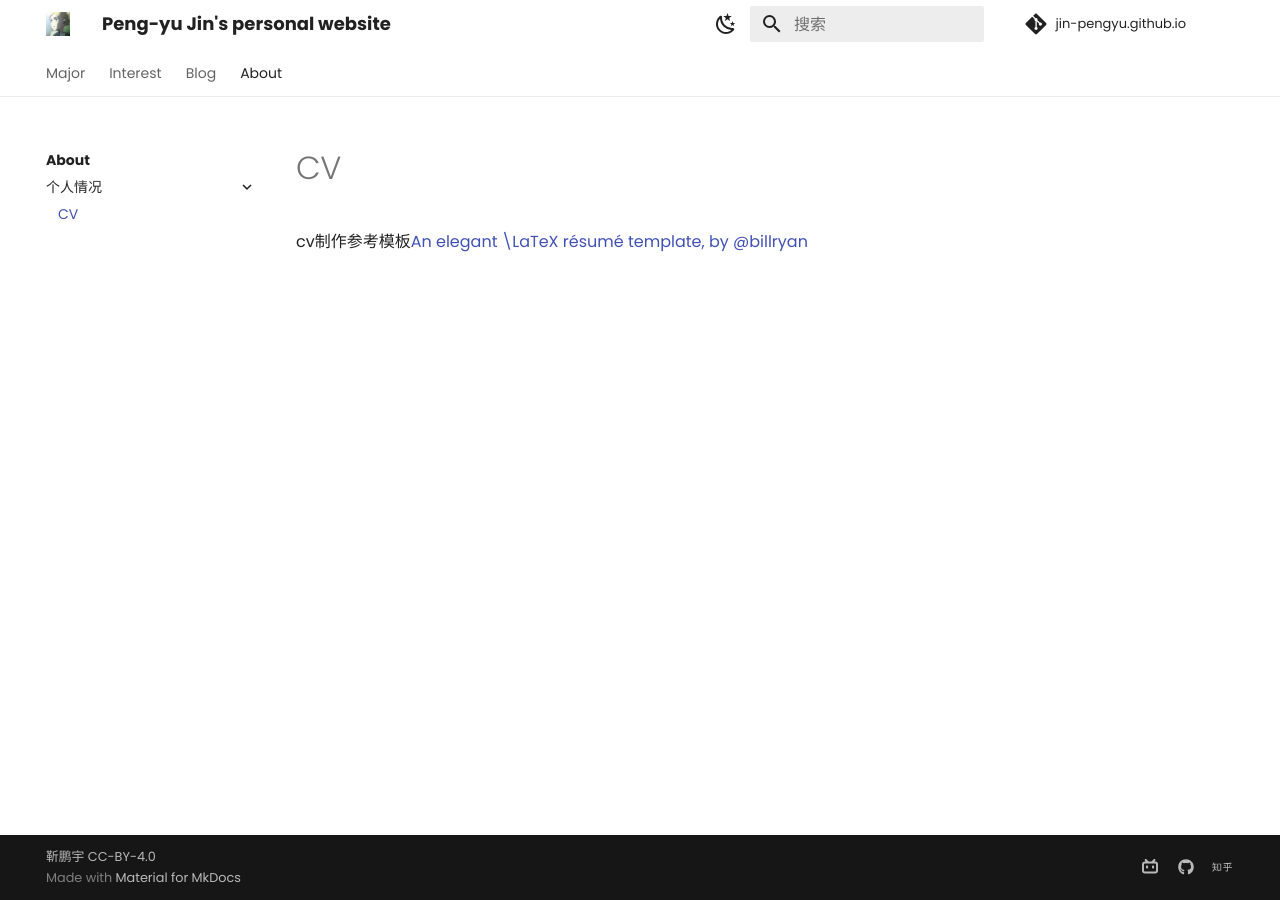
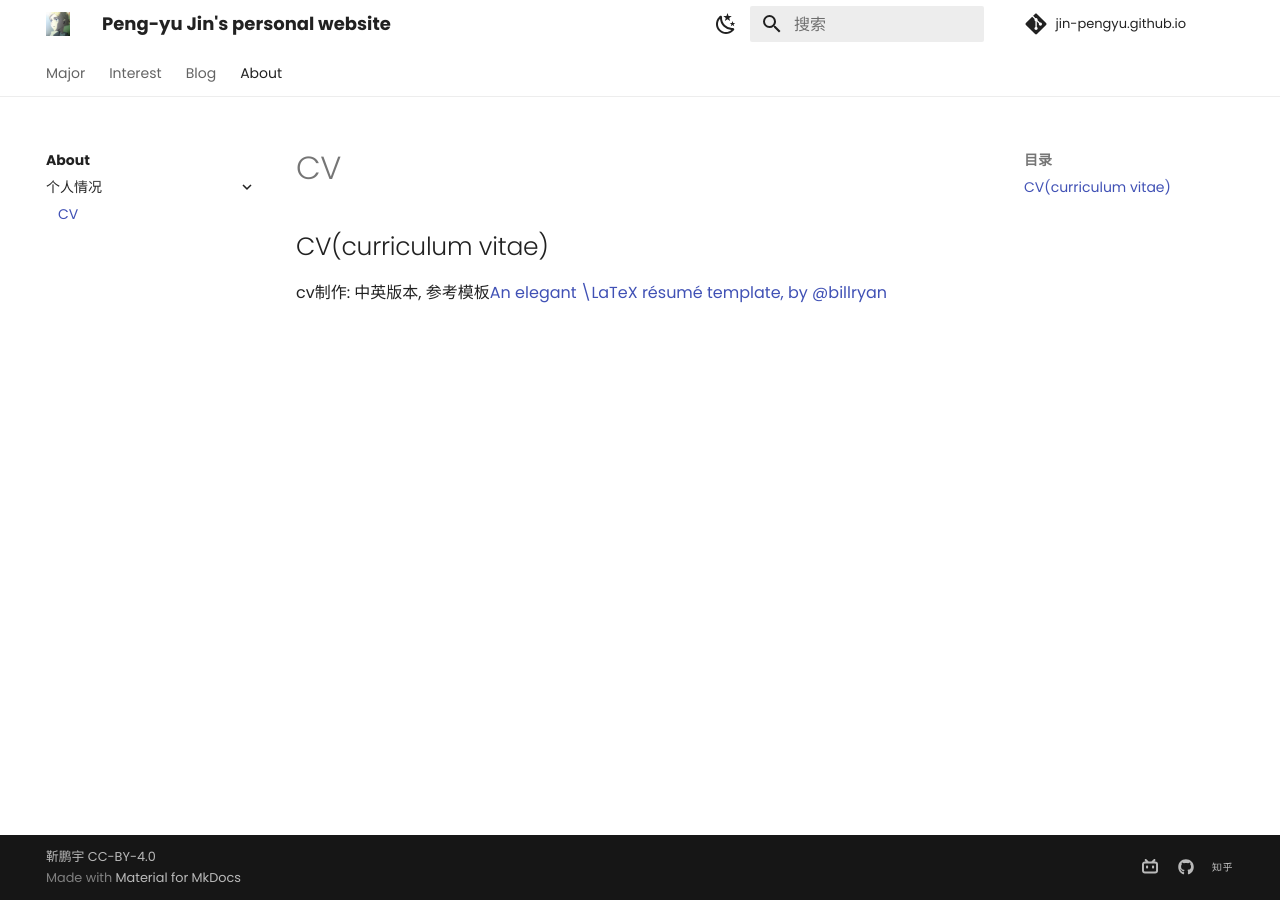
Before and after one commit to Pengyu-Jin/Pengyu-Jin.github.io, an MkDocs documentation site: the page built from docs/about/personal profile/cv.md, in a window 1280 px wide. Built offline with MkDocs 1.6.1 and Material for MkDocs 9.7.7, drawn with Linux system fonts in a browser that asks for light colours; comment, search, counter and statistics services are not loaded.

Commit message:
20240828

```diff
--- a/docs/about/personal profile/cv.md
+++ b/docs/about/personal profile/cv.md
@@ -1,2 +1,4 @@
 
-cv制作参考模板[An elegant \LaTeX\ résumé template, by @billryan](https://github.com/billryan/resume?tab=readme-ov-file){:target="_blank"}
+## CV(curriculum vitae)
+
+cv制作: 中英版本, 参考模板[An elegant \LaTeX\ résumé template, by @billryan](https://github.com/billryan/resume?tab=readme-ov-file){:target="_blank"}
```
